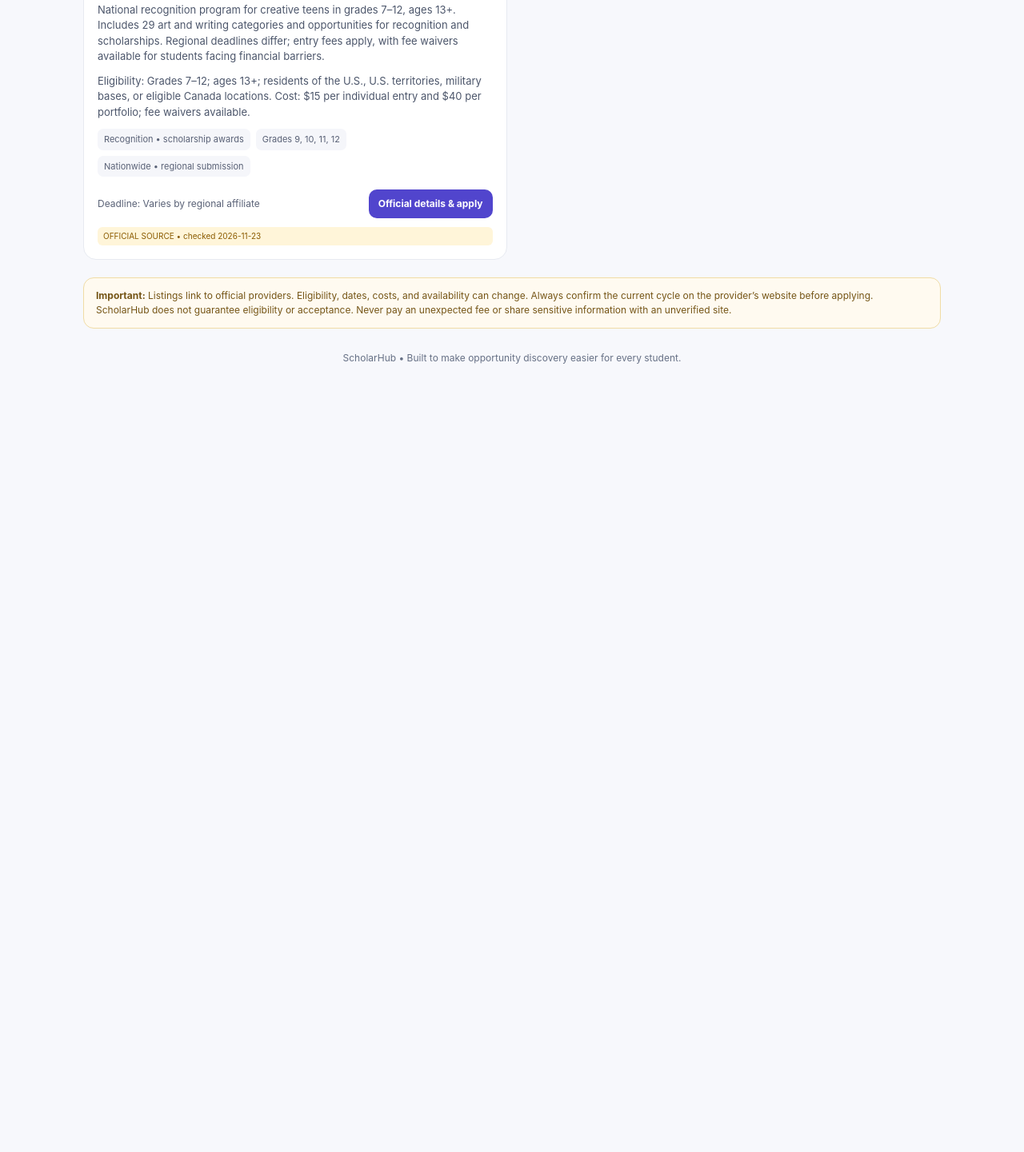
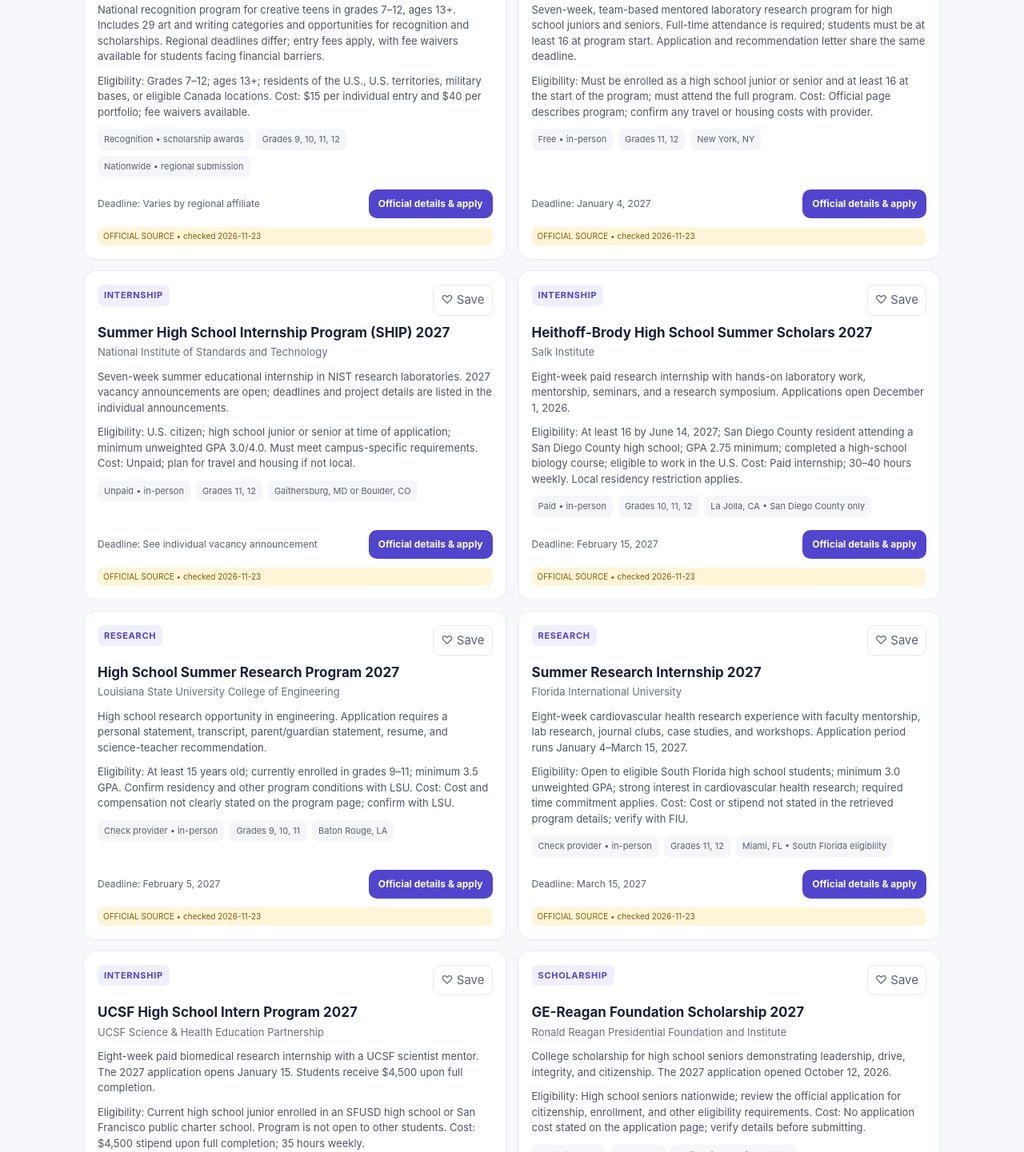
Before and after one commit to DhritiE/ScholarHub, a plain HTML site: page index.html in a window 1280 px wide. Shown: the part 1359-2800 px from the top of the page at 80% size. Before the commit the page ends 1868 px from the top, so only its background shows below. Drawn offline with Linux system fonts and the light colour scheme.

Commit message:
Add files via upload

```diff
--- a/index.html
+++ b/index.html
@@ -101,6 +101,14 @@ const opportunities = [
  {id:"rsi-2027",title:"Research Science Institute (RSI) 2027",org:"Center for Excellence in Education; MIT and Stanford",type:"Research",grades:[11],amount:"Free • residential",deadline:"December 11, 2026",deadlineDate:"2026-12-11",location:"Cambridge, MA / Stanford, CA",subjects:["STEM","Research","Math","Science"],desc:"Six-week summer research program. For students applying during 11th grade who will have one year of high school remaining; applicants must be 16 by July 1, 2027. Very selective. Applications close at 11:59 p.m. ET.",url:"https://www.cee.org/programs/apply-rsi",verified:"2026-11-23",eligibility:"Grade 11; one year of high school remaining; age 16 by July 1, 2027. U.S. and eligible international applicants.",cost:"No cost to participants; housing and dining covered."},
  {id:"nih-sip-2027",title:"NIH Summer Internship Program (SIP) 2027",org:"National Institutes of Health",type:"Internship",grades:[12],amount:"Paid stipend • in-person",deadline:"January 26, 2027",deadlineDate:"2027-01-26",location:"NIH campuses, including Bethesda, MD",subjects:["Biomedical","Medicine","Biology","Research"],desc:"Biomedical and health-related research internships. High-school eligibility is limited: applicants must be graduating seniors, meet the age requirement (generally 18 by Sept. 30, 2027), and satisfy citizenship/residency and other program rules. Read the official eligibility page carefully.",url:"https://www.training.nih.gov/research-training/pb/sip/",verified:"2026-11-23",eligibility:"High-school applicants must be graduating seniors and meet the detailed age, citizenship/permanent-residency, graduation, and location conditions stated by NIH.",cost:"Stipend; full-time, in-person commitment."},
  {id:"scholastic-awards-2027",title:"Scholastic Art & Writing Awards 2027",org:"Alliance for Young Artists & Writers",type:"Competition",grades:[9,10,11,12],amount:"Recognition • scholarship awards",deadline:"Varies by regional affiliate",deadlineDate:"",location:"Nationwide • regional submission",subjects:["Art","Writing","Photography","Poetry","Creative"],desc:"National recognition program for creative teens in grades 7–12, ages 13+. Includes 29 art and writing categories and opportunities for recognition and scholarships. Regional deadlines differ; entry fees apply, with fee waivers available for students facing financial barriers.",url:"https://www.artandwriting.org/",verified:"2026-11-23",eligibility:"Grades 7–12; ages 13+; residents of the U.S., U.S. territories, military bases, or eligible Canada locations.",cost:"$15 per individual entry and $40 per portfolio; fee waivers available."}
+ ,{id:"rockefeller-ssrp-2027",title:"Summer Science Research Program (SSRP) 2027",org:"The Rockefeller University",type:"Research",grades:[11,12],amount:"Free • in-person",deadline:"January 4, 2027",deadlineDate:"2027-01-04",location:"New York, NY",subjects:["STEM","Biology","Medicine","Research"],desc:"Seven-week, team-based mentored laboratory research program for high school juniors and seniors. Full-time attendance is required; students must be at least 16 at program start. Application and recommendation letter share the same deadline.",url:"https://www.rockefeller.edu/outreach/ssrp/",verified:"2026-11-23",eligibility:"Must be enrolled as a high school junior or senior and at least 16 at the start of the program; must attend the full program.",cost:"Official page describes program; confirm any travel or housing costs with provider."}
+ ,{id:"nist-ship-2027",title:"Summer High School Internship Program (SHIP) 2027",org:"National Institute of Standards and Technology",type:"Internship",grades:[11,12],amount:"Unpaid • in-person",deadline:"See individual vacancy announcement",deadlineDate:"",location:"Gaithersburg, MD or Boulder, CO",subjects:["STEM","Engineering","Physics","Research"],desc:"Seven-week summer educational internship in NIST research laboratories. 2027 vacancy announcements are open; deadlines and project details are listed in the individual announcements.",url:"https://www.nist.gov/ship",verified:"2026-11-23",eligibility:"U.S. citizen; high school junior or senior at time of application; minimum unweighted GPA 3.0/4.0. Must meet campus-specific requirements.",cost:"Unpaid; plan for travel and housing if not local."}
+ ,{id:"salk-scholars-2027",title:"Heithoff-Brody High School Summer Scholars 2027",org:"Salk Institute",type:"Internship",grades:[10,11,12],amount:"Paid • in-person",deadline:"February 15, 2027",deadlineDate:"2027-02-15",location:"La Jolla, CA • San Diego County only",subjects:["Biology","Biomedical","Medicine","Research"],desc:"Eight-week paid research internship with hands-on laboratory work, mentorship, seminars, and a research symposium. Applications open December 1, 2026.",url:"https://www.salk.edu/about/education-outreach/programs/high-school-scholars/",verified:"2026-11-23",eligibility:"At least 16 by June 14, 2027; San Diego County resident attending a San Diego County high school; GPA 2.75 minimum; completed a high-school biology course; eligible to work in the U.S.",cost:"Paid internship; 30–40 hours weekly. Local residency restriction applies."}
+ ,{id:"lsu-hssr-2027",title:"High School Summer Research Program 2027",org:"Louisiana State University College of Engineering",type:"Research",grades:[9,10,11],amount:"Check provider • in-person",deadline:"February 5, 2027",deadlineDate:"2027-02-05",location:"Baton Rouge, LA",subjects:["Engineering","STEM","Research"],desc:"High school research opportunity in engineering. Application requires a personal statement, transcript, parent/guardian statement, resume, and science-teacher recommendation.",url:"https://lsu.edu/eng/future/summer-camps/hssrprogram.php",verified:"2026-11-23",eligibility:"At least 15 years old; currently enrolled in grades 9–11; minimum 3.5 GPA. Confirm residency and other program conditions with LSU.",cost:"Cost and compensation not clearly stated on the program page; confirm with LSU."}
+ ,{id:"fiu-summer-research-2027",title:"Summer Research Internship 2027",org:"Florida International University",type:"Research",grades:[11,12],amount:"Check provider • in-person",deadline:"March 15, 2027",deadlineDate:"2027-03-15",location:"Miami, FL • South Florida eligibility",subjects:["Cardiovascular","Biomedical","Medicine","Research"],desc:"Eight-week cardiovascular health research experience with faculty mentorship, lab research, journal clubs, case studies, and workshops. Application period runs January 4–March 15, 2027.",url:"https://case.fiu.edu/opportunities/internships-jobs/summer-research-internship/",verified:"2026-11-23",eligibility:"Open to eligible South Florida high school students; minimum 3.0 unweighted GPA; strong interest in cardiovascular health research; required time commitment applies.",cost:"Cost or stipend not stated in the retrieved program details; verify with FIU."}
+ ,{id:"ucsf-hip-2027",title:"UCSF High School Intern Program 2027",org:"UCSF Science & Health Education Partnership",type:"Internship",grades:[12],amount:"Paid • in-person",deadline:"February 15, 2027",deadlineDate:"2027-02-15",location:"San Francisco, CA • SFUSD / SF charter only",subjects:["Biomedical","Medicine","Cancer","Neuroscience","Research"],desc:"Eight-week paid biomedical research internship with a UCSF scientist mentor. The 2027 application opens January 15. Students receive $4,500 upon full completion.",url:"https://sep.ucsf.edu/programs/high-school-students/intern-program/",verified:"2026-11-23",eligibility:"Current high school junior enrolled in an SFUSD high school or San Francisco public charter school. Program is not open to other students.",cost:"$4,500 stipend upon full completion; 35 hours weekly."}
+ ,{id:"ge-reagan-2027",title:"GE-Reagan Foundation Scholarship 2027",org:"Ronald Reagan Presidential Foundation and Institute",type:"Scholarship",grades:[12],amount:"Up to $40,000",deadline:"January 7, 2027",deadlineDate:"2027-01-07",location:"Nationwide • United States",subjects:["Leadership","Community Service","College"],desc:"College scholarship for high school seniors demonstrating leadership, drive, integrity, and citizenship. The 2027 application opened October 12, 2026.",url:"https://apply.mykaleidoscope.com/program/GEReagan2027Scholarship",verified:"2026-11-23",eligibility:"High school seniors nationwide; review the official application for citizenship, enrollment, and other eligibility requirements.",cost:"No application cost stated on the application page; verify details before submitting."}
+
 ];
 const types=[...new Set(opportunities.map(x=>x.type))];
 const $=id=>document.getElementById(id);
```
